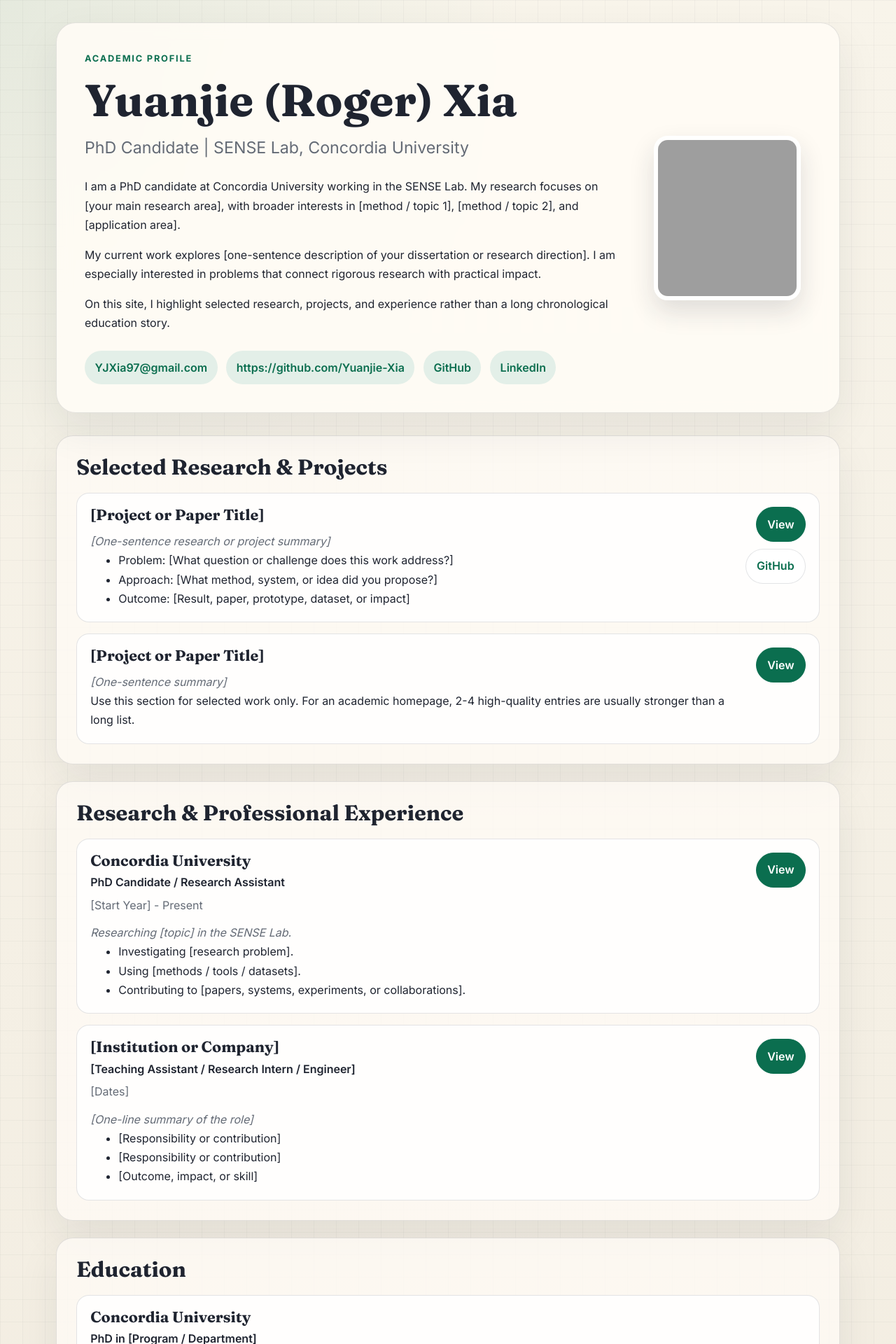
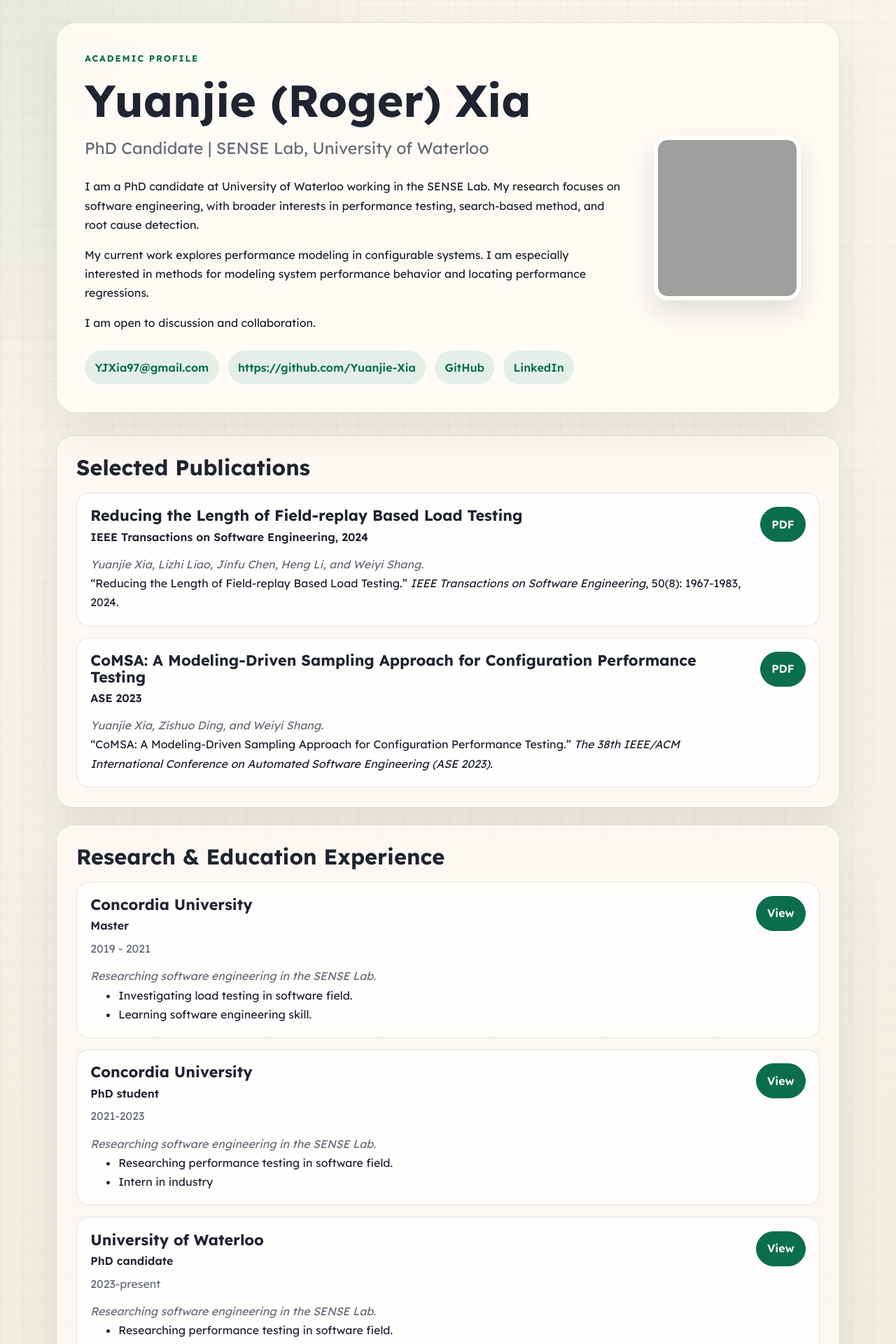
Before and after one commit to Yuanjie-Xia/Yuanjie-Xia.github.io, a Jekyll site: the page built from index.md, in a window 1280 px wide. Shown: the top 1920 px of the page at 70% size. Built offline with Jekyll 4.4.1, drawn with Linux system fonts in a browser that asks for light colours; some of the changed text lies outside the part shown; grey boxes are pictures that could not be loaded.

Commit message:
update cv

```diff
--- a/_config.yml
+++ b/_config.yml
@@ -5,7 +5,7 @@ version: 2
 
 # Personal info
 name: Yuanjie (Roger) Xia
-title: PhD Candidate | SENSE Lab, Concordia University
+title: PhD Candidate | SENSE Lab, University of Waterloo
 email: YJXia97@gmail.com
 website: https://github.com/Yuanjie-Xia
 
@@ -20,104 +20,81 @@ linkedin_username: roger-xia-5aa419197
 about_title: About
 about_profile_image: images/profile.jpg
 about_content: |
-  I am a PhD candidate at Concordia University working in the SENSE Lab. My research focuses on [your main research area], with broader interests in [method / topic 1], [method / topic 2], and [application area].
+  I am a PhD candidate at University of Waterloo working in the SENSE Lab. My research focuses on software engineering, with broader interests in performance testing, search-based method, and root cause detection.
 
-  My current work explores [one-sentence description of your dissertation or research direction]. I am especially interested in problems that connect rigorous research with practical impact.
+  My current work explores performance modeling in configurable systems. I am especially interested in methods for modeling system performance behavior and locating performance regressions.
 
-  On this site, I highlight selected research, projects, and experience rather than a long chronological education story.
+  I am open to discussion and collaboration.
 
 content:
-  - title: Selected Research & Projects
+  - title: Selected Publications
     layout: list
     content:
       - layout: top-middle
-        title: "[Project or Paper Title]"
-        link: "[Project URL]"
-        additional_links:
-          - title: GitHub
-            icon: fab fa-github
-            url: "[optional GitHub repo URL]"
+        title: "Reducing the Length of Field-replay Based Load Testing"
+        sub_title: "IEEE Transactions on Software Engineering, 2024"
+        link: "https://ece.uwaterloo.ca/~wshang/pubs/YUANJIE_TSE_2024.pdf"
+        link_text: PDF
         quote: >
-          [One-sentence research or project summary]
+          Yuanjie Xia, Lizhi Liao, Jinfu Chen, Heng Li, and Weiyi Shang.
         description: |
-          - Problem: [What question or challenge does this work address?]
-          - Approach: [What method, system, or idea did you propose?]
-          - Outcome: [Result, paper, prototype, dataset, or impact]
+          "Reducing the Length of Field-replay Based Load Testing." *IEEE Transactions on Software Engineering*, 50(8): 1967-1983, 2024.
 
       - layout: top-middle
-        title: "[Project or Paper Title]"
-        link: "[Project URL]"
+        title: "CoMSA: A Modeling-Driven Sampling Approach for Configuration Performance Testing"
+        sub_title: "ASE 2023"
+        link: "https://ece.uwaterloo.ca/~wshang/pubs/ASE_2023_YUANJIE.pdf"
+        link_text: PDF
         quote: >
-          [One-sentence summary]
+          Yuanjie Xia, Zishuo Ding, and Weiyi Shang.
         description: |
-          Use this section for selected work only. For an academic homepage, 2-4 high-quality entries are usually stronger than a long list.
+          "CoMSA: A Modeling-Driven Sampling Approach for Configuration Performance Testing." *The 38th IEEE/ACM International Conference on Automated Software Engineering (ASE 2023).*
 
-  - title: Research & Professional Experience
+  - title: Research & Education Experience
     layout: list
     content:
       - layout: left
         title: Concordia University
-        sub_title: PhD Candidate / Research Assistant
-        caption: "[Start Year] - Present"
+        sub_title: Master
+        caption: "2019 - 2021"
         link: https://www.concordia.ca/
         quote: >
-          Researching [topic] in the SENSE Lab.
+          Researching software engineering in the SENSE Lab.
         description: |
-          - Investigating [research problem].
-          - Using [methods / tools / datasets].
-          - Contributing to [papers, systems, experiments, or collaborations].
+          - Investigating load testing in software field.
+          - Learning software engineering skill.
 
       - layout: left
-        title: "[Institution or Company]"
-        sub_title: "[Teaching Assistant / Research Intern / Engineer]"
-        caption: "[Dates]"
-        link: "[optional URL]"
+        title: Concordia University
+        sub_title: PhD student
+        caption: "2021-2023"
+        link: https://www.concordia.ca/
         quote: >
-          [One-line summary of the role]
+          Researching software engineering in the SENSE Lab.
         description: |
-          - [Responsibility or contribution]
-          - [Responsibility or contribution]
-          - [Outcome, impact, or skill]
-
-  - title: Education
-    layout: list
-    content:
-      - layout: left
-        title: Concordia University
-        sub_title: "PhD in [Program / Department]"
-        caption: "[Start Year] - Present"
-        quote: >
-          Dissertation / research focus: [short phrase]
-        description: |
-          Advisor: [Advisor Name]
-
-          Research focus: [2-3 line summary of your dissertation topic, methods, or contribution].
+          - Researching performance testing in software field.
+          - Intern in industry
 
       - layout: left
-        title: "[Previous University]"
-        sub_title: "MSc in [Field]"
-        caption: "[Start Year] - [End Year]"
+        title: University of Waterloo
+        sub_title: PhD candidate
+        caption: "2023-present"
+        link: https://uwaterloo.ca//
         quote: >
-          Thesis: [short title or topic]
+          Researching software engineering in the SENSE Lab.
         description: |
-          Focus: [brief sentence].
+          - Researching performance testing in software field.
+          - Intern in industry
 
-      - layout: left
-        title: South China University of Technology
-        sub_title: BSc in Information and Computing Science
-        caption: 2015 - 2019
-        quote: >
-          Foundation in computing, mathematics, and data-driven problem solving.
-        description: |
-          Keep undergraduate entries brief unless directly relevant to your current research profile.
+
 
   - title: Research Interests
     layout: text
     content: |
-      - [Research interest 1]
-      - [Research interest 2]
-      - [Method or toolset]
-      - [Application domain]
+      - Performance testing
+      - Performance modeling
+      - Root cause detection
+      - Search-based method
 
 # Footer
 footer_show_references: false
--- a/_layouts/default.html
+++ b/_layouts/default.html
@@ -9,7 +9,7 @@
   {% endif %}
   <link rel="preconnect" href="https://fonts.googleapis.com">
   <link rel="preconnect" href="https://fonts.gstatic.com" crossorigin>
-  <link href="https://fonts.googleapis.com/css2?family=Fraunces:opsz,wght@9..144,500;9..144,700&family=Inter:wght@400;500;600;700&display=swap" rel="stylesheet">
+  <link href="https://fonts.googleapis.com/css2?family=Lexend:wght@400;500;600;700&display=swap" rel="stylesheet">
   <link rel="stylesheet" href="{{ '/assets/main.css' | relative_url }}">
   {% seo %}
 </head>
@@ -68,7 +68,7 @@
 
             <div class="card-links">
               {% if item.link %}
-              <a class="primary-link" href="{{ item.link }}">View</a>
+              <a class="primary-link" href="{{ item.link }}">{{ item.link_text | default: 'View' }}</a>
               {% endif %}
               {% if item.additional_links %}
                 {% for extra in item.additional_links %}
--- a/assets/main.scss
+++ b/assets/main.scss
@@ -23,7 +23,7 @@ html {
 
 body {
   margin: 0;
-  font-family: "Inter", sans-serif;
+  font-family: "Lexend", sans-serif;
   color: var(--ink);
   background-color: var(--bg);
   background-image:
@@ -75,7 +75,7 @@ a:hover {
 h1,
 h2,
 h3 {
-  font-family: "Fraunces", serif;
+  font-family: "Lexend", sans-serif;
   line-height: 1.1;
   margin: 0;
 }
```
